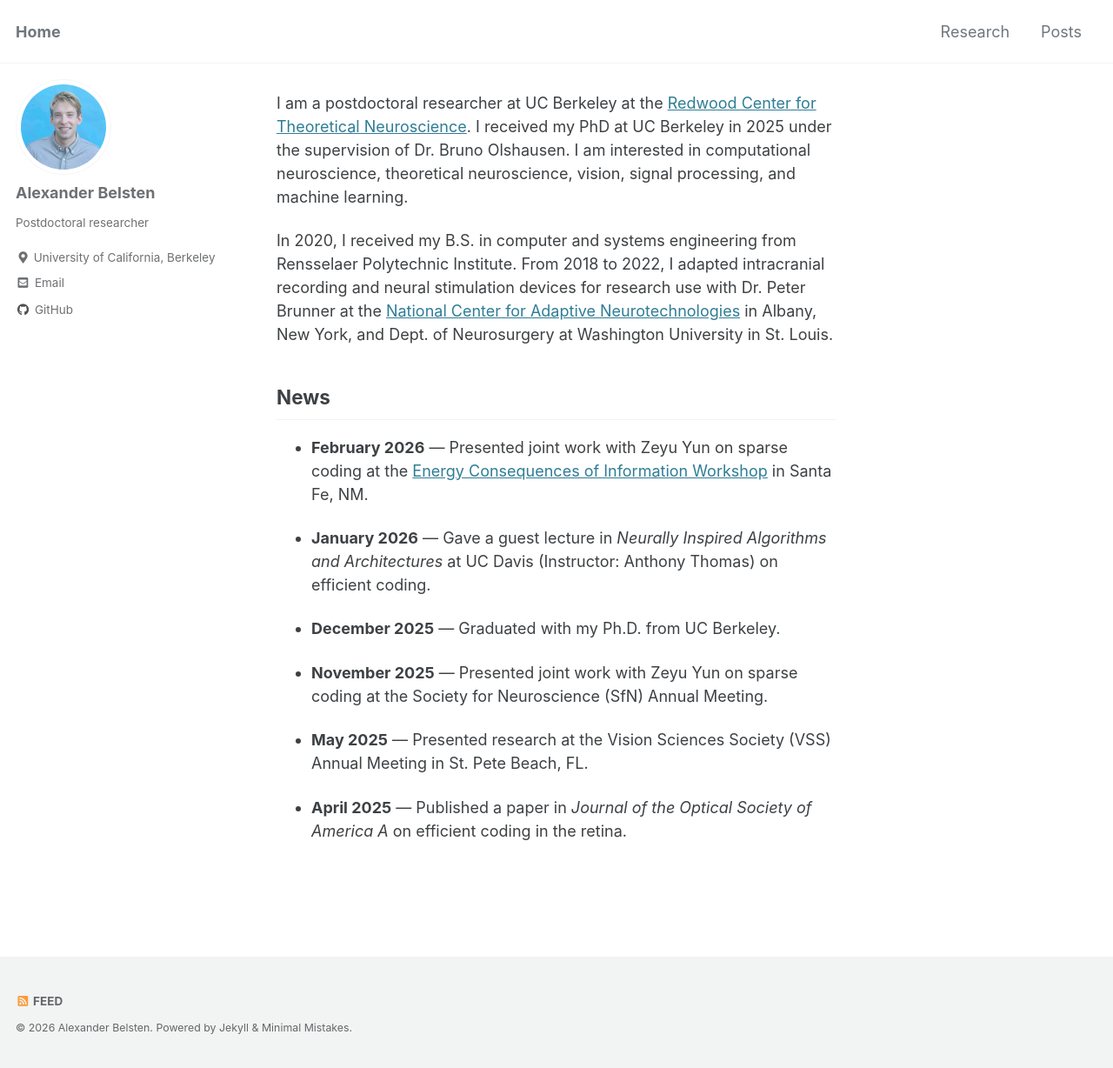
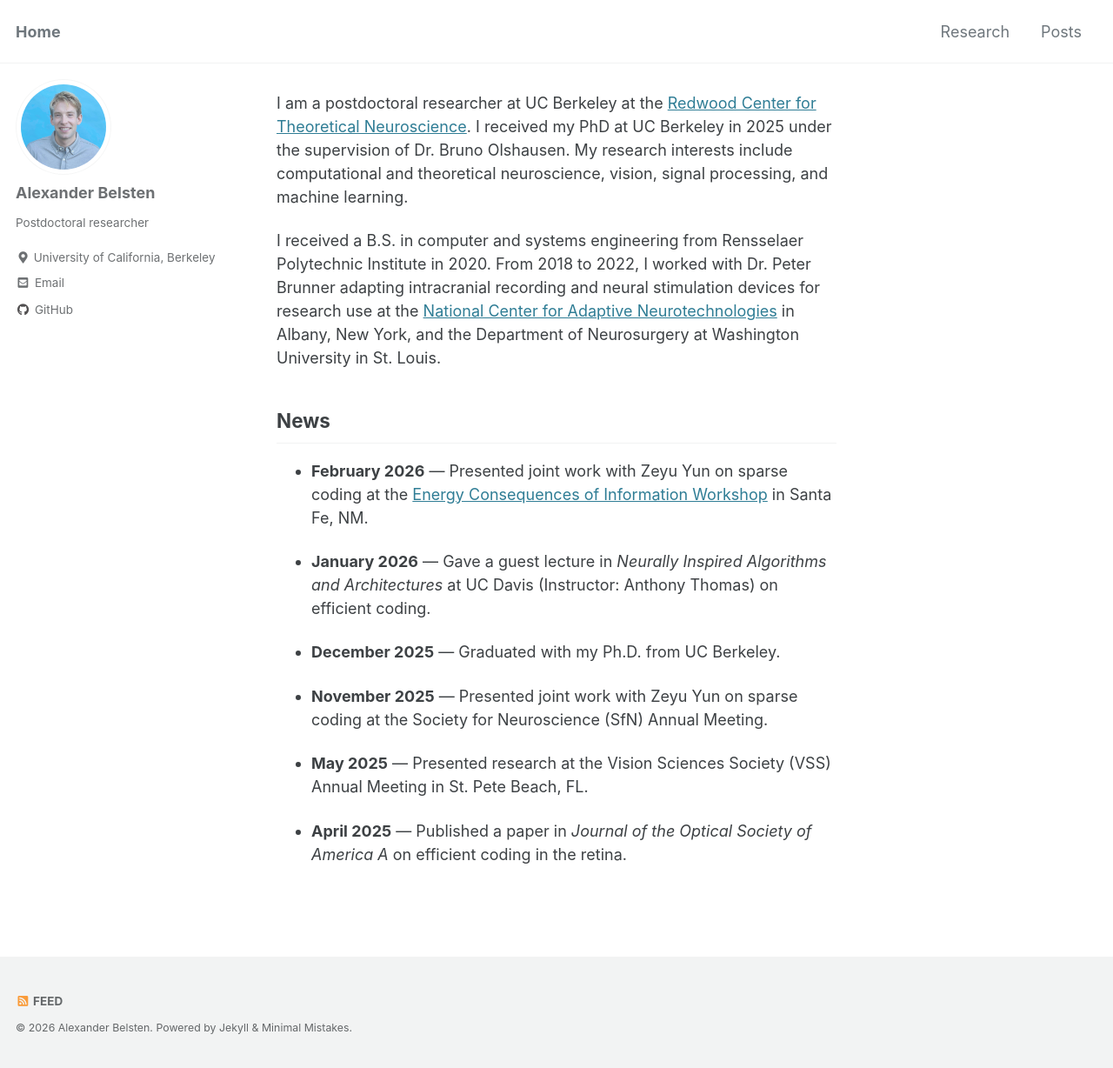
Before and after one commit to belsten/belsten.github.io, a Jekyll site: the page built from index.markdown, in a window 1280 px wide and 1228 px high. Shown: the whole window at 87% size. Built offline with Jekyll 4.4.1, drawn with Linux system fonts in a browser that asks for light colours; cached includes are drawn as plain includes; a script bundle is joined from its source files by our own code; library files that are not in the unit come from our copies.

Commit message:
small rewrite

```diff
--- a/index.markdown
+++ b/index.markdown
@@ -11,9 +11,9 @@ header:
   exceprt: "     "
 ---
 
-I am a postdoctoral researcher at UC Berkeley at the [Redwood Center for Theoretical Neuroscience](https://redwood.berkeley.edu). I received my PhD at UC Berkeley in 2025 under the supervision of Dr. Bruno Olshausen. I am interested in computational neuroscience, theoretical neuroscience, vision, signal processing, and machine learning.
+I am a postdoctoral researcher at UC Berkeley at the [Redwood Center for Theoretical Neuroscience](https://redwood.berkeley.edu). I received my PhD at UC Berkeley in 2025 under the supervision of Dr. Bruno Olshausen. My research interests include computational and theoretical neuroscience, vision, signal processing, and machine learning.
 
-In 2020, I received my B.S. in computer and systems engineering from Rensselaer Polytechnic Institute. From 2018 to 2022, I adapted intracranial recording and neural stimulation devices for research use with Dr. Peter Brunner at the [National Center for Adaptive Neurotechnologies](https://www.neurotechcenter.org) in Albany, New York, and  Dept. of Neurosurgery at Washington University in St. Louis.
+I received a B.S. in computer and systems engineering from Rensselaer Polytechnic Institute in 2020. From 2018 to 2022, I worked with Dr. Peter Brunner adapting intracranial recording and neural stimulation devices for research use at the [National Center for Adaptive Neurotechnologies](https://www.neurotechcenter.org) in Albany, New York, and the Department of Neurosurgery at Washington University in St. Louis.
 
 
 ## News
```
